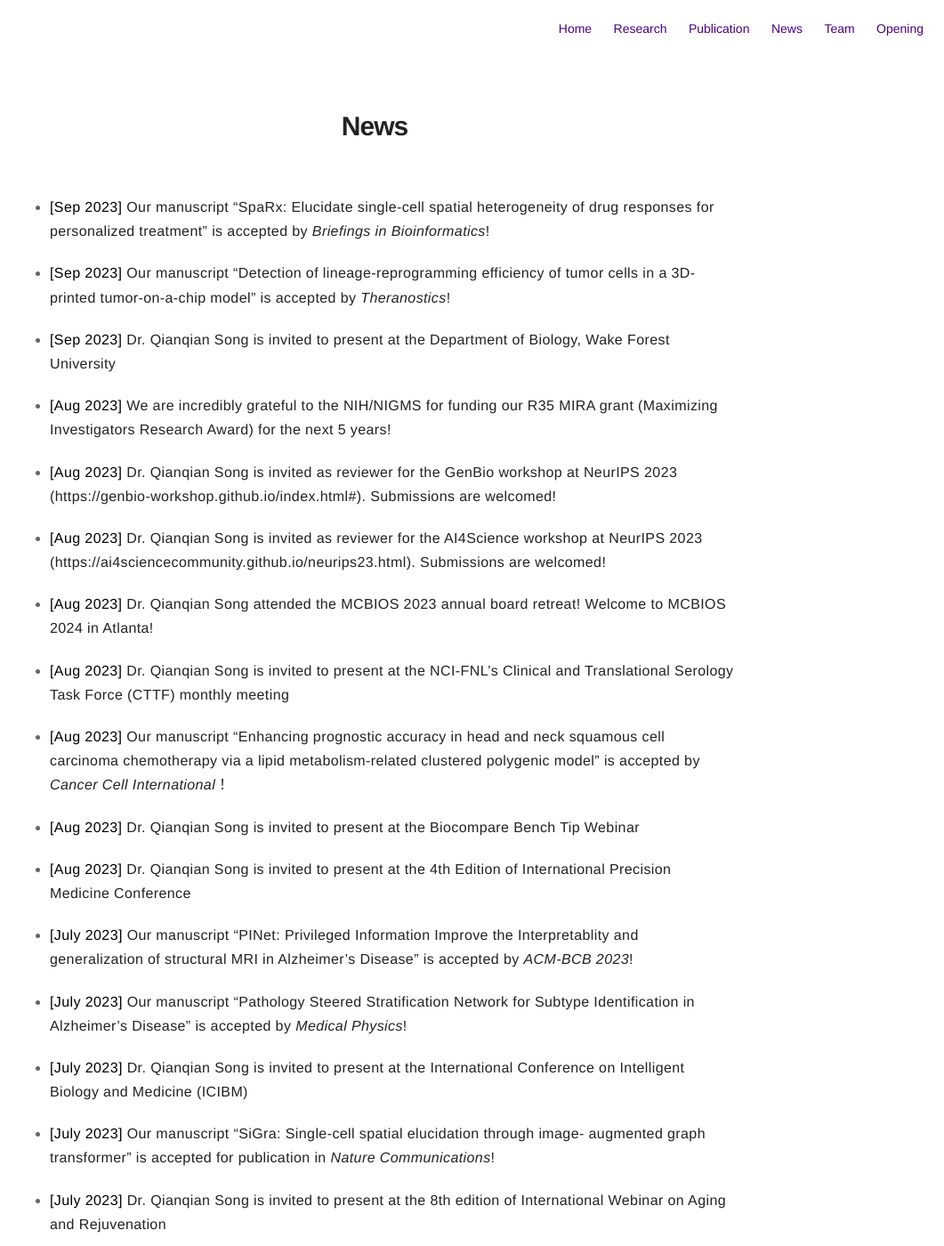
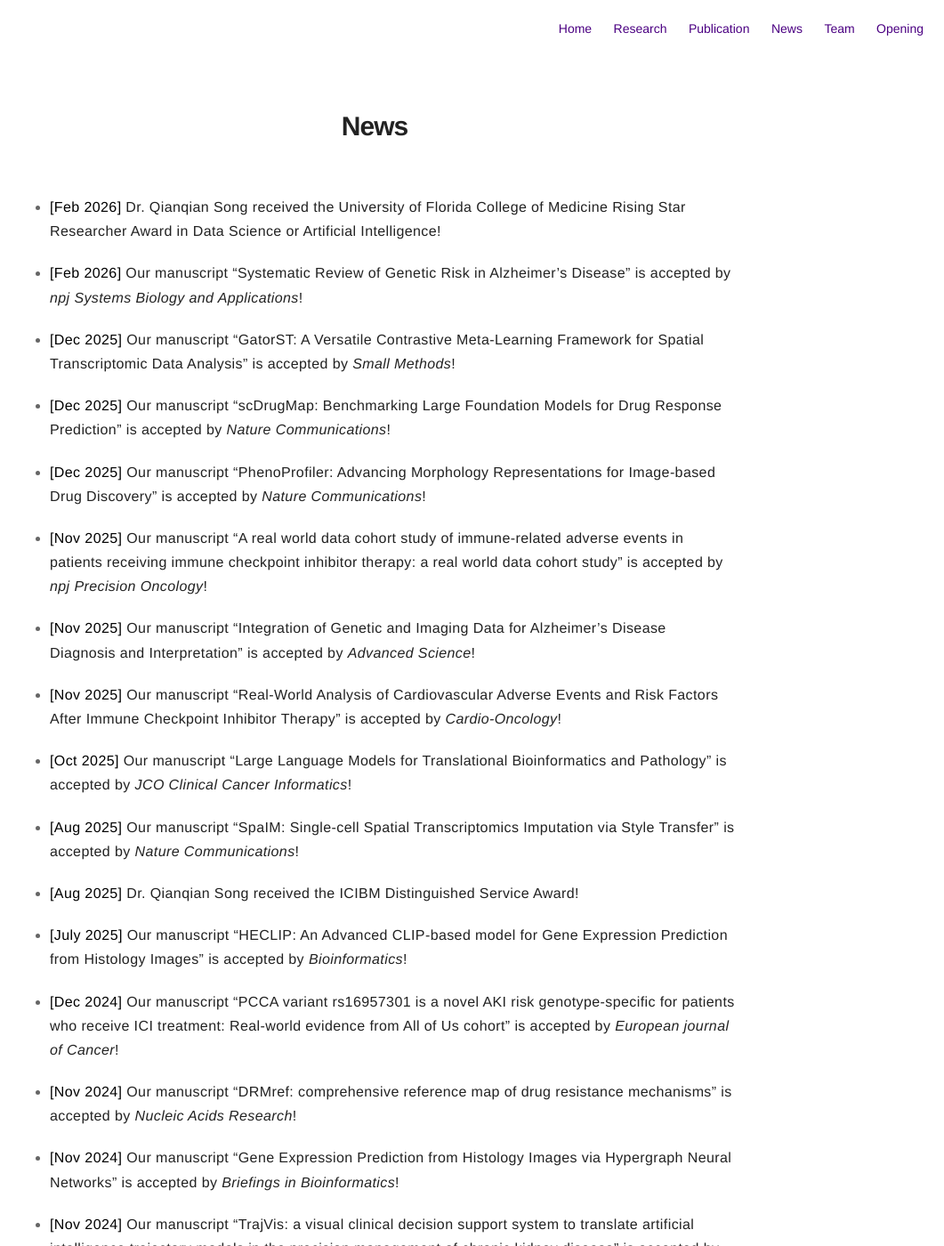
Before and after one commit to QSong-github/SongLab, a Jekyll site: the page built from pages/news.md, in a window 1280 px wide and 1400 px high. Shown: the whole window at 89% size, without its empty margins (219-1280 px from the left). Built offline with Jekyll 4.4.1, drawn with Linux system fonts in a browser that asks for light colours; some of the changed text lies outside the part shown.

Commit message:
Update news

```diff
--- a/pages/news.md
+++ b/pages/news.md
@@ -3,6 +3,52 @@ title: News
 layout: page
 ---
 # News
+
+* **[Feb 2026]** Dr. Qianqian Song received the University of Florida College of Medicine Rising Star Researcher Award in Data Science or Artificial Intelligence!
+
+* **[Feb 2026]** Our manuscript “Systematic Review of Genetic Risk in Alzheimer's Disease” is accepted by _npj Systems Biology and Applications_!
+
+* **[Dec 2025]** Our manuscript “GatorST: A Versatile Contrastive Meta-Learning Framework for Spatial Transcriptomic Data Analysis” is accepted by _Small Methods_!
+
+* **[Dec 2025]** Our manuscript “scDrugMap: Benchmarking Large Foundation Models for Drug Response Prediction” is accepted by _Nature Communications_!
+
+* **[Dec 2025]** Our manuscript “PhenoProfiler: Advancing Morphology Representations for Image-based Drug Discovery” is accepted by _Nature Communications_!
+
+* **[Nov 2025]** Our manuscript “A real world data cohort study of immune-related adverse events in patients receiving immune checkpoint inhibitor therapy: a real world data cohort study” is accepted by _npj Precision Oncology_!
+
+* **[Nov 2025]** Our manuscript “Integration of Genetic and Imaging Data for Alzheimer's Disease Diagnosis and Interpretation” is accepted by _Advanced Science_!
+
+* **[Nov 2025]** Our manuscript “Real-World Analysis of Cardiovascular Adverse Events and Risk Factors After Immune Checkpoint Inhibitor Therapy” is accepted by _Cardio-Oncology_!
+
+* **[Oct 2025]** Our manuscript “Large Language Models for Translational Bioinformatics and Pathology” is accepted by _JCO Clinical Cancer Informatics_!
+
+* **[Aug 2025]** Our manuscript “SpaIM: Single-cell Spatial Transcriptomics Imputation via Style Transfer” is accepted by _Nature Communications_!
+
+* **[Aug 2025]** Dr. Qianqian Song received the ICIBM Distinguished Service Award!
+
+* **[July 2025]** Our manuscript “HECLIP: An  Advanced CLIP-based model for Gene Expression Prediction from Histology Images” is accepted by _Bioinformatics_!
+
+* **[Dec 2024]** Our manuscript “PCCA variant rs16957301 is a novel AKI risk genotype-specific for patients who receive ICI treatment: Real-world evidence from All of Us cohort” is accepted by _European journal of Cancer_!
+
+* **[Nov 2024]** Our manuscript “DRMref: comprehensive reference map of drug resistance mechanisms” is accepted by _Nucleic Acids Research_!
+
+* **[Nov 2024]** Our manuscript “Gene Expression Prediction from Histology Images via Hypergraph Neural Networks” is accepted by _Briefings in Bioinformatics_!
+
+* **[Nov 2024]** Our manuscript “TrajVis: a visual clinical decision support system to translate artificial intelligence trajectory models in the precision management of chronic kidney disease” is accepted by _Journal of the American Medical Informatics Association_!
+
+* **[Sep 2024]** Our manuscript “scPerb: predict single-cell perturbation via style transfer-based variational autoencoder” is accepted by _Journal of Advanced Research_!
+
+* **[Sep 2024]** Our manuscript “xSiGra: Explainable model for single-cell spatial data elucidation” is accepted by _Briefings in Bioinformatics_!
+
+* **[Sep 2024]** Our manuscript “AntiFormer: Knowledge graph enhanced LLM for binding affinity prediction” is accepted by _Briefings in Bioinformatics_!
+
+* **[Aug 2024]** Our manuscript “DrugFormer: graph-enhanced language model to predict drug sensitivity” is accepted by _Advanced Science_!
+
+* **[July 2024]** Dr. Qianqian Song was selected as a 2024 AI2 Heal Catalyst Grant awardee!
+
+* **[July 2024]** Our manuscript “SCRN: Single-cell Gene Regulatory Network Identification in Alzheimer's Disease” is accepted by _IEEE/ACM Transactions on Computational Biology and Bioinformatics_!
+
+* **[Sep 2023]** Our manuscript “SiGra: Single-cell spatial elucidation through image-augmented graph transformer” is accepted by _Nature Communications_!
 
 * **[Sep 2023]** Our manuscript “SpaRx: Elucidate single-cell spatial heterogeneity of drug responses for personalized treatment” is accepted by _Briefings in Bioinformatics_!
 
```
